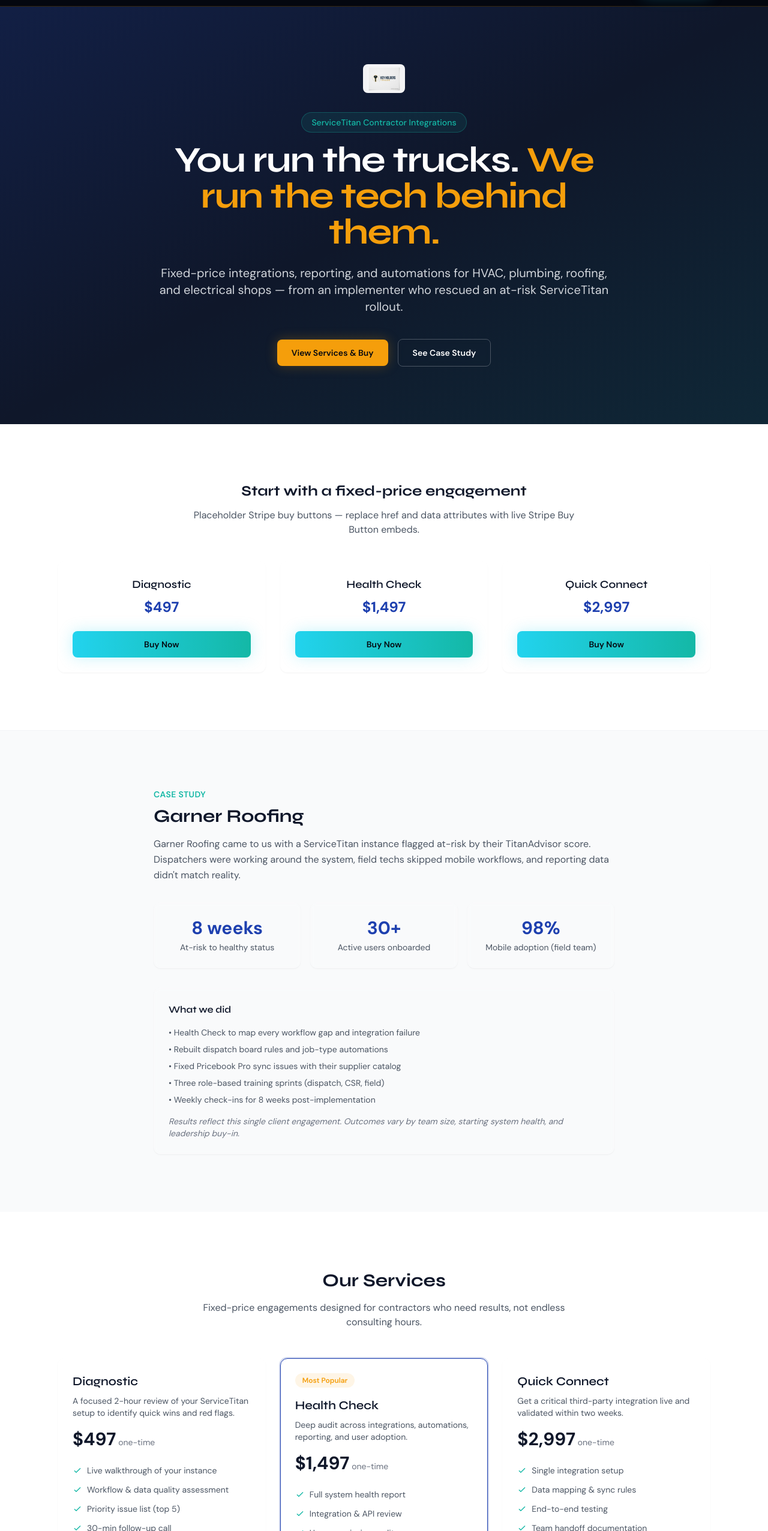
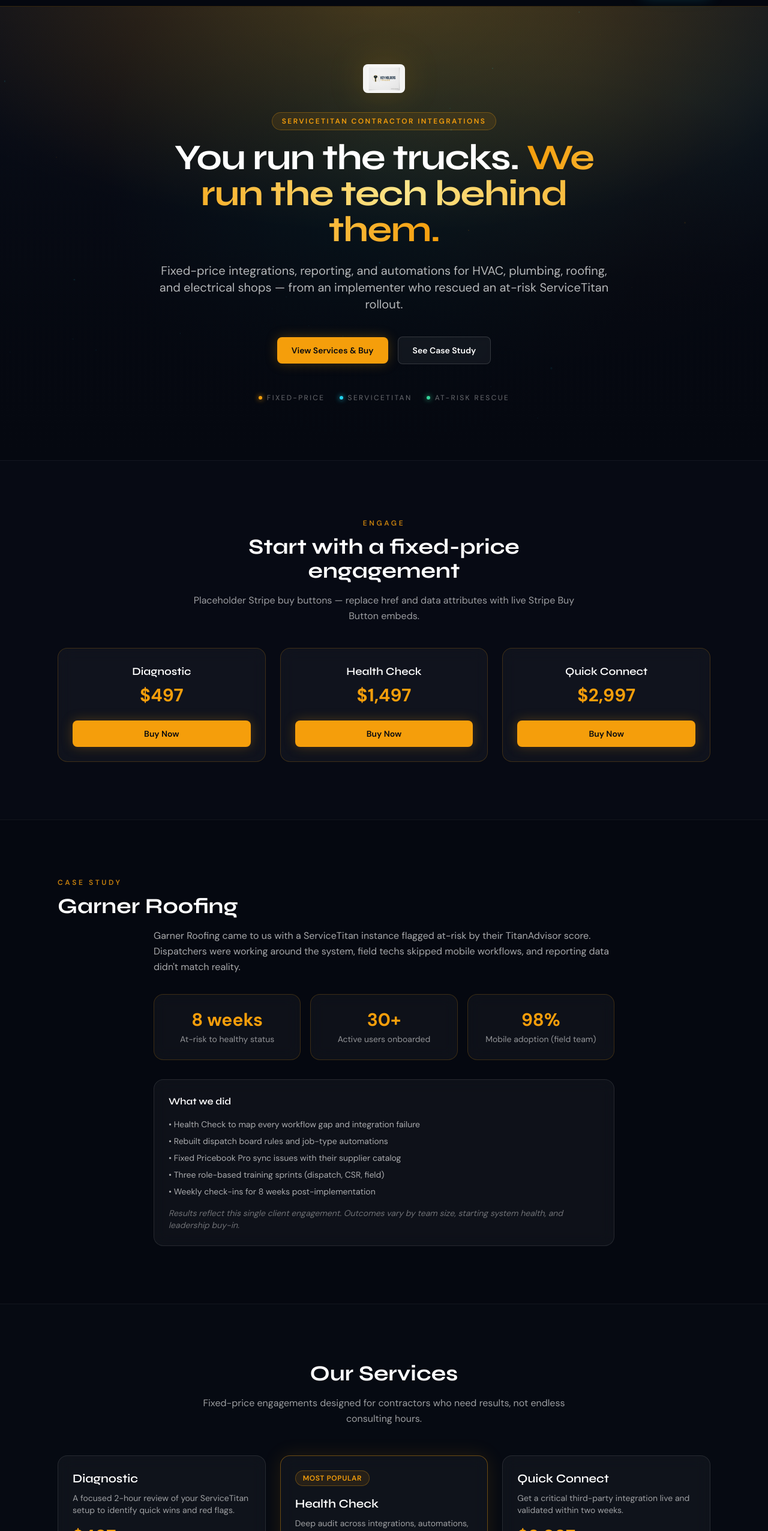
Before and after one commit to The-Key-Holders/keyholders-site, a Next.js app: page /trade in a window 1280 px wide. Shown: the part 54-2606 px from the top of the page at 60% size. Built offline with nearby package versions, Linux system fonts and the light colour scheme.

Commit message:
feat: vault shell trade restyle + section headers

```diff
--- a/app/trade/page.tsx
+++ b/app/trade/page.tsx
@@ -1,6 +1,7 @@
 import Footer from "@/components/Footer";
 import ServiceCard from "@/components/ServiceCard";
 import TradeHero from "@/components/TradeHero";
+import TradeSectionHeader from "@/components/trade/TradeSectionHeader";
 import type { Metadata } from "next";
 
 export const metadata: Metadata = {
@@ -120,39 +121,37 @@
   },
 ];
 
+const featuredBuy = [
+  { label: "Diagnostic", price: 497, id: "diagnostic" },
+  { label: "Health Check", price: 1497, id: "health_check" },
+  { label: "Quick Connect", price: 2997, id: "quick_connect" },
+];
+
 export default function TradePage() {
   return (
-    <>
+    <div className="bg-vault-950">
       <TradeHero />
 
-      {/* Featured Buy Buttons */}
-      <section id="buy" className="bg-white border-b border-gray-100">
+      <section id="buy" className="border-t border-white/5 bg-vault-900/40">
         <div className="container-narrow section-padding px-4 sm:px-6 lg:px-8">
-          <div className="mx-auto max-w-2xl text-center">
-            <h2 className="text-2xl font-bold text-charcoal">
-              Start with a fixed-price engagement
-            </h2>
-            <p className="mt-3 text-gray-600">
-              Placeholder Stripe buy buttons — replace href and data attributes
-              with live Stripe Buy Button embeds.
-            </p>
-          </div>
+          <TradeSectionHeader
+            label="Engage"
+            title="Start with a fixed-price engagement"
+            description="Placeholder Stripe buy buttons — replace href and data attributes with live Stripe Buy Button embeds."
+          />
           <div className="mt-10 grid gap-6 sm:grid-cols-3">
-            {[
-              { label: "Diagnostic", price: 497, id: "diagnostic" },
-              { label: "Health Check", price: 1497, id: "health_check" },
-              { label: "Quick Connect", price: 2997, id: "quick_connect" },
-            ].map((item) => (
-              <div key={item.id} className="card text-center">
-                <h3 className="text-lg font-semibold text-charcoal">
-                  {item.label}
-                </h3>
-                <p className="mt-2 text-2xl font-bold text-brandBlue">
+            {featuredBuy.map((item) => (
+              <div
+                key={item.id}
+                className="glass-card border-gold/20 p-6 text-center transition hover:border-gold/40"
+              >
+                <h3 className="text-lg font-semibold text-white">{item.label}</h3>
+                <p className="mt-2 text-3xl font-bold text-gold">
                   ${item.price.toLocaleString()}
                 </p>
                 <a
                   href="#buy"
-                  className="btn-primary mt-6 w-full"
+                  className="btn-gold mt-6 w-full"
                   data-stripe-buy-button=""
                   data-stripe-product={item.label}
                   data-stripe-amount={item.price}
@@ -166,21 +165,19 @@
         </div>
       </section>
 
-      {/* Case Study */}
-      <section id="case-study" className="bg-gray-50">
-        <div className="container-narrow section-padding px-4 sm:px-6 lg:px-8">
+      <section id="case-study" className="section-padding border-t border-white/5">
+        <div className="container-narrow px-4 sm:px-6 lg:px-8">
+          <TradeSectionHeader
+            label="Case Study"
+            title="Garner Roofing"
+            align="left"
+          />
           <div className="mx-auto max-w-3xl">
-            <p className="text-sm font-semibold uppercase tracking-wide text-teal">
-              Case Study
-            </p>
-            <h2 className="mt-2 text-3xl font-bold text-charcoal">
-              Garner Roofing
-            </h2>
-            <p className="mt-4 text-gray-600 leading-relaxed">
-              Garner Roofing came to us with a ServiceTitan instance flagged
-              at-risk by their TitanAdvisor score. Dispatchers were working
-              around the system, field techs skipped mobile workflows, and
-              reporting data didn&apos;t match reality.
+            <p className="mt-4 text-white/65 leading-relaxed">
+              Garner Roofing came to us with a ServiceTitan instance flagged at-risk
+              by their TitanAdvisor score. Dispatchers were working around the system,
+              field techs skipped mobile workflows, and reporting data didn&apos;t match
+              reality.
             </p>
 
             <div className="mt-8 grid gap-4 sm:grid-cols-3">
@@ -189,43 +186,40 @@
                 { metric: "30+", label: "Active users onboarded" },
                 { metric: "98%", label: "Mobile adoption (field team)" },
               ].map((stat) => (
-                <div key={stat.label} className="card text-center">
-                  <p className="text-3xl font-bold text-brandBlue">
-                    {stat.metric}
-                  </p>
-                  <p className="mt-1 text-sm text-gray-600">{stat.label}</p>
+                <div
+                  key={stat.label}
+                  className="glass-card border-gold/20 p-6 text-center"
+                >
+                  <p className="text-3xl font-bold text-gold">{stat.metric}</p>
+                  <p className="mt-1 text-sm text-white/55">{stat.label}</p>
                 </div>
               ))}
             </div>
 
-            <div className="mt-8 card">
-              <h3 className="font-semibold text-charcoal">What we did</h3>
-              <ul className="mt-4 space-y-2 text-sm text-gray-600">
+            <div className="glass-card mt-8 p-6">
+              <h3 className="font-semibold text-white">What we did</h3>
+              <ul className="mt-4 space-y-2 text-sm text-white/65">
                 <li>• Health Check to map every workflow gap and integration failure</li>
                 <li>• Rebuilt dispatch board rules and job-type automations</li>
                 <li>• Fixed Pricebook Pro sync issues with their supplier catalog</li>
                 <li>• Three role-based training sprints (dispatch, CSR, field)</li>
                 <li>• Weekly check-ins for 8 weeks post-implementation</li>
               </ul>
-              <p className="mt-4 text-sm text-gray-500 italic">
-                Results reflect this single client engagement. Outcomes vary by
-                team size, starting system health, and leadership buy-in.
+              <p className="mt-4 text-sm italic text-white/40">
+                Results reflect this single client engagement. Outcomes vary by team
+                size, starting system health, and leadership buy-in.
               </p>
             </div>
           </div>
         </div>
       </section>
 
-      {/* Services Grid */}
-      <section id="services" className="bg-white">
-        <div className="container-narrow section-padding px-4 sm:px-6 lg:px-8">
-          <div className="mx-auto max-w-2xl text-center">
-            <h2 className="text-3xl font-bold text-charcoal">Our Services</h2>
-            <p className="mt-4 text-gray-600">
-              Fixed-price engagements designed for contractors who need results,
-              not endless consulting hours.
-            </p>
-          </div>
+      <section id="services" className="section-padding border-t border-white/5 bg-vault-900/30">
+        <div className="container-narrow px-4 sm:px-6 lg:px-8">
+          <TradeSectionHeader
+            title="Our Services"
+            description="Fixed-price engagements designed for contractors who need results, not endless consulting hours."
+          />
           <div className="mt-12 grid gap-6 sm:grid-cols-2 lg:grid-cols-3">
             {services.map((service) => (
               <ServiceCard key={service.name} {...service} />
@@ -234,11 +228,10 @@
         </div>
       </section>
 
-      {/* Guarantee */}
-      <section className="bg-brandBlue">
-        <div className="container-narrow section-padding px-4 sm:px-6 lg:px-8">
-          <div className="mx-auto max-w-2xl text-center text-white">
-            <div className="mx-auto mb-4 flex h-12 w-12 items-center justify-center rounded-full bg-gold/20">
+      <section className="section-padding border-t border-gold/20 bg-trade-gradient">
+        <div className="container-narrow px-4 sm:px-6 lg:px-8">
+          <div className="glass-card mx-auto max-w-2xl border-gold/30 p-8 text-center sm:p-10">
+            <div className="mx-auto mb-4 flex h-12 w-12 items-center justify-center rounded-full border border-gold/40 bg-gold/10">
               <svg
                 className="h-6 w-6 text-gold"
                 fill="none"
@@ -253,48 +246,39 @@
                 />
               </svg>
             </div>
-            <h2 className="text-2xl font-bold sm:text-3xl">
+            <h2 className="font-display text-2xl font-bold text-white sm:text-3xl">
               Our Guarantee
             </h2>
-            <p className="mt-4 text-lg text-blue-100">
-              Every Health Check comes with a simple promise: if we can&apos;t
-              find at least{" "}
-              <strong className="text-gold">3 actionable improvements</strong>,
+            <p className="mt-4 text-lg text-white/70">
+              Every Health Check comes with a simple promise: if we can&apos;t find at
+              least <strong className="text-gold">3 actionable improvements</strong>,
               you get a full refund. No hoops, no fine print.
             </p>
           </div>
         </div>
       </section>
 
-      {/* FAQ */}
-      <section id="faq" className="bg-gray-50">
-        <div className="container-narrow section-padding px-4 sm:px-6 lg:px-8">
-          <div className="mx-auto max-w-3xl">
-            <h2 className="text-3xl font-bold text-charcoal text-center">
-              Frequently Asked Questions
-            </h2>
-            <dl className="mt-12 space-y-6">
-              {faqs.map((faq) => (
-                <div key={faq.q} className="card">
-                  <dt className="font-semibold text-charcoal">{faq.q}</dt>
-                  <dd className="mt-2 text-sm text-gray-600 leading-relaxed">
-                    {faq.a}
-                  </dd>
-                </div>
-              ))}
-            </dl>
-          </div>
+      <section id="faq" className="section-padding border-t border-white/5">
+        <div className="container-narrow px-4 sm:px-6 lg:px-8">
+          <TradeSectionHeader title="Frequently Asked Questions" />
+          <dl className="mx-auto mt-12 max-w-3xl space-y-4">
+            {faqs.map((faq) => (
+              <div key={faq.q} className="glass-card p-6">
+                <dt className="font-semibold text-white">{faq.q}</dt>
+                <dd className="mt-2 text-sm leading-relaxed text-white/60">{faq.a}</dd>
+              </div>
+            ))}
+          </dl>
         </div>
       </section>
 
-      {/* CTA */}
-      <section className="bg-white">
-        <div className="container-narrow section-padding px-4 sm:px-6 lg:px-8">
+      <section className="section-padding border-t border-white/5 bg-vault-900/50">
+        <div className="container-narrow px-4 sm:px-6 lg:px-8">
           <div className="mx-auto max-w-xl text-center">
-            <h2 className="text-2xl font-bold text-charcoal">
+            <h2 className="font-display text-2xl font-bold text-white">
               Ready to get your ServiceTitan house in order?
             </h2>
-            <p className="mt-4 text-gray-600">
+            <p className="mt-4 text-white/60">
               Start with a Diagnostic or book a free 15-minute intro call.
             </p>
             <div className="mt-8 flex flex-col items-center justify-center gap-4 sm:flex-row">
@@ -306,10 +290,7 @@
               >
                 Book Diagnostic — $497
               </a>
-              <a
-                href="mailto:trade@keyholders.com"
-                className="btn-secondary"
-              >
+              <a href="mailto:javadkhoshnevisan@gmail.com" className="btn-secondary">
                 Schedule Intro Call
               </a>
             </div>
@@ -318,6 +299,6 @@
       </section>
 
       <Footer variant="trade" />
-    </>
+    </div>
   );
 }
--- a/components/Footer.tsx
+++ b/components/Footer.tsx
@@ -10,29 +10,32 @@
 
   if (variant === "trade") {
     return (
-      <footer className="border-t border-gray-700 bg-charcoal text-gray-300">
+      <footer className="border-t border-gold/20 bg-vault-950">
         <div className="container-narrow section-padding px-4 sm:px-6 lg:px-8">
           <div className="flex flex-col items-center justify-between gap-8 sm:flex-row sm:items-start">
             <div className="flex flex-col items-center gap-3 sm:items-start">
               <BrandLogo variant="trade" onDark />
-              <p className="text-sm text-gray-400">a Key Holders company</p>
+              <p className="text-sm text-white/45">a Key Holders company</p>
             </div>
-            <div className="flex gap-6 text-sm">
-              <Link href="/" className="transition hover:text-white">
-                The Key Holders
+            <div className="flex flex-wrap justify-center gap-6 text-sm text-white/55">
+              <Link href="/" className="transition hover:text-cyanGlow">
+                Hub
               </Link>
-              <Link href="/trade#services" className="transition hover:text-white">
+              <Link href="/trade#services" className="transition hover:text-gold">
                 Services
+              </Link>
+              <Link href="/trade#case-study" className="transition hover:text-gold">
+                Case Study
               </Link>
               <a
                 href="mailto:javadkhoshnevisan@gmail.com"
-                className="transition hover:text-white"
+                className="transition hover:text-gold"
               >
                 Contact
               </a>
             </div>
           </div>
-          <div className="mt-8 border-t border-gray-700 pt-8 text-center text-sm text-gray-500">
+          <div className="mt-8 border-t border-white/10 pt-8 text-center text-sm text-white/40">
             &copy; {year} Key Holders Trade. All rights reserved.
           </div>
         </div>
--- a/components/ServiceCard.tsx
+++ b/components/ServiceCard.tsx
@@ -1,3 +1,5 @@
+import { cn } from "@/lib/utils";
+
 interface ServiceCardProps {
   name: string;
   price: number;
@@ -23,43 +25,38 @@
 
   return (
     <div
-      className={`card flex flex-col ${
+      className={cn(
+        "glass-card flex flex-col p-6 transition duration-300",
         highlighted
-          ? "border-brandBlue ring-2 ring-brandBlue/20"
-          : ""
-      }`}
+          ? "border-gold/40 shadow-[0_0_32px_rgba(245,158,11,0.12)] hover:border-gold/60"
+          : "hover:border-white/20"
+      )}
     >
       {highlighted && (
-        <span className="mb-4 inline-flex w-fit rounded-full bg-gold/10 px-3 py-1 text-xs font-semibold text-gold">
+        <span className="mb-4 inline-flex w-fit rounded-full border border-gold/30 bg-gold/10 px-3 py-1 text-xs font-semibold uppercase tracking-wider text-gold">
           Most Popular
         </span>
       )}
 
-      <h3 className="text-xl font-semibold text-charcoal">{name}</h3>
-      <p className="mt-2 text-sm text-gray-600">{description}</p>
+      <h3 className="text-xl font-semibold text-white">{name}</h3>
+      <p className="mt-2 text-sm text-white/60">{description}</p>
 
       <div className="mt-4">
-        <span className="text-3xl font-bold text-charcoal">
-          {formattedPrice}
-        </span>
-        <span className="text-sm text-gray-500"> one-time</span>
+        <span className="text-3xl font-bold text-gold">{formattedPrice}</span>
+        <span className="text-sm text-white/45"> one-time</span>
       </div>
 
       <ul className="mt-6 flex-1 space-y-3">
         {features.map((feature) => (
-          <li key={feature} className="flex items-start gap-2 text-sm text-gray-600">
+          <li key={feature} className="flex items-start gap-2 text-sm text-white/65">
             <svg
-              className="mt-0.5 h-4 w-4 shrink-0 text-teal"
+              className="mt-0.5 h-4 w-4 shrink-0 text-gold"
               fill="none"
               viewBox="0 0 24 24"
               stroke="currentColor"
               strokeWidth={2}
             >
-              <path
-                strokeLinecap="round"
-                strokeLinejoin="round"
-                d="M5 13l4 4L19 7"
-              />
+              <path strokeLinecap="round" strokeLinejoin="round" d="M5 13l4 4L19 7" />
             </svg>
             {feature}
           </li>
@@ -68,9 +65,7 @@
 
       <a
         href="#buy"
-        className={`mt-8 w-full text-center ${
-          highlighted ? "btn-gold" : "btn-primary"
-        }`}
+        className={cn("mt-8 w-full text-center", highlighted ? "btn-gold" : "btn-secondary")}
         data-stripe-price={stripePriceId ?? `price_placeholder_${name.toLowerCase().replace(/\s+/g, "_")}`}
         data-stripe-amount={price}
         data-stripe-product={name}
--- a/components/TradeHero.tsx
+++ b/components/TradeHero.tsx
@@ -1,38 +1,70 @@
+"use client";
+
 import BrandLogo from "@/components/BrandLogo";
+import ParticleField from "@/components/hero/ParticleField";
+import { motion, useReducedMotion } from "framer-motion";
 
 export default function TradeHero() {
+  const reduceMotion = useReducedMotion();
+
   return (
-    <section className="relative overflow-hidden bg-charcoal text-white">
-      <div className="absolute inset-0 bg-gradient-to-br from-brandBlue/20 via-transparent to-teal/10" />
-      <div className="container-narrow relative section-padding px-4 sm:px-6 lg:px-8">
-        <div className="mx-auto max-w-3xl text-center">
+    <section className="relative overflow-hidden bg-trade-gradient">
+      <ParticleField unlocked />
+      <div className="pointer-events-none absolute inset-0 bg-[linear-gradient(to_bottom,transparent_0%,rgba(5,8,16,0.7)_85%,#050810_100%)]" />
+      <div className="pointer-events-none absolute inset-0 bg-[radial-gradient(ellipse_60%_50%_at_50%_0%,rgba(245,158,11,0.12),transparent)]" />
+
+      <div className="container-narrow relative z-10 section-padding px-4 sm:px-6 lg:px-8">
+        <motion.div
+          className="mx-auto max-w-3xl text-center"
+          initial={reduceMotion ? false : { opacity: 0, y: 24 }}
+          animate={{ opacity: 1, y: 0 }}
+          transition={{ duration: 0.7, ease: "easeOut" }}
+        >
           <div className="mb-8 flex justify-center">
-            <BrandLogo variant="trade" onDark />
+            <BrandLogo variant="trade" onDark className="drop-shadow-[0_0_28px_rgba(245,158,11,0.2)]" />
           </div>
-          <p className="mb-4 inline-flex rounded-full border border-teal/30 bg-teal/10 px-4 py-1.5 text-sm font-medium text-teal">
+
+          <p className="mb-4 inline-flex rounded-full border border-gold/30 bg-gold/10 px-4 py-1.5 text-xs font-semibold uppercase tracking-[0.2em] text-gold">
             ServiceTitan Contractor Integrations
           </p>
-          <h1 className="text-4xl font-bold tracking-tight sm:text-5xl lg:text-6xl">
+
+          <h1 className="text-4xl font-bold tracking-tight text-white sm:text-5xl lg:text-6xl">
             You run the trucks.{" "}
-            <span className="text-gold">We run the tech behind them.</span>
+            <span className="bg-gradient-to-r from-gold via-goldLight to-gold bg-clip-text text-transparent">
+              We run the tech behind them.
+            </span>
           </h1>
-          <p className="mt-6 text-lg text-gray-300 sm:text-xl">
-            Fixed-price integrations, reporting, and automations for HVAC,
-            plumbing, roofing, and electrical shops — from an implementer who
-            rescued an at-risk ServiceTitan rollout.
+
+          <p className="mt-6 text-lg text-white/70 sm:text-xl">
+            Fixed-price integrations, reporting, and automations for HVAC, plumbing,
+            roofing, and electrical shops — from an implementer who rescued an
+            at-risk ServiceTitan rollout.
           </p>
+
           <div className="mt-10 flex flex-col items-center justify-center gap-4 sm:flex-row">
             <a href="#services" className="btn-gold">
               View Services &amp; Buy
             </a>
-            <a
-              href="#case-study"
-              className="btn-secondary !border-gray-600 !bg-transparent !text-white hover:!bg-white/10"
-            >
+            <a href="#case-study" className="btn-secondary">
               See Case Study
             </a>
           </div>
-        </div>
+
+          <div className="mt-12 flex flex-wrap items-center justify-center gap-6 text-xs uppercase tracking-[0.2em] text-white/40">
+            <span className="flex items-center gap-2">
+              <span className="h-1.5 w-1.5 rounded-full bg-gold shadow-[0_0_8px_#F59E0B]" />
+              Fixed-price
+            </span>
+            <span className="flex items-center gap-2">
+              <span className="h-1.5 w-1.5 rounded-full bg-cyanGlow shadow-[0_0_8px_#22D3EE]" />
+              ServiceTitan
+            </span>
+            <span className="flex items-center gap-2">
+              <span className="h-1.5 w-1.5 rounded-full bg-emeraldGlow shadow-[0_0_8px_#34D399]" />
+              At-risk rescue
+            </span>
+          </div>
+        </motion.div>
       </div>
     </section>
   );
--- /dev/null
+++ b/components/trade/TradeSectionHeader.tsx
@@ -0,0 +1,31 @@
+interface TradeSectionHeaderProps {
+  label?: string;
+  title: string;
+  description?: string;
+  align?: "center" | "left";
+}
+
+export default function TradeSectionHeader({
+  label,
+  title,
+  description,
+  align = "center",
+}: TradeSectionHeaderProps) {
+  const alignClass = align === "center" ? "text-center mx-auto max-w-2xl" : "max-w-3xl";
+
+  return (
+    <div className={alignClass}>
+      {label && (
+        <p className="text-xs font-semibold uppercase tracking-[0.3em] text-gold/80">
+          {label}
+        </p>
+      )}
+      <h2 className={`font-display text-3xl font-bold text-white sm:text-4xl ${label ? "mt-3" : ""}`}>
+        {title}
+      </h2>
+      {description && (
+        <p className="mt-4 text-white/60 leading-relaxed">{description}</p>
+      )}
+    </div>
+  );
+}
--- a/tailwind.config.ts
+++ b/tailwind.config.ts
@@ -31,6 +31,8 @@
       backgroundImage: {
         "vault-gradient":
           "radial-gradient(ellipse 80% 60% at 50% -10%, rgba(34,211,238,0.15), transparent), linear-gradient(180deg, #0a0e1a 0%, #050810 100%)",
+        "trade-gradient":
+          "radial-gradient(ellipse 70% 55% at 50% -5%, rgba(245,158,11,0.14), transparent), radial-gradient(ellipse 50% 40% at 90% 20%, rgba(34,211,238,0.06), transparent), linear-gradient(180deg, #0a0e1a 0%, #050810 100%)",
       },
       animation: {
         "pulse-glow": "pulse-glow 3s ease-in-out infinite",
```
Also changed, not shown: app/globals.css (+0 -9 lines).
